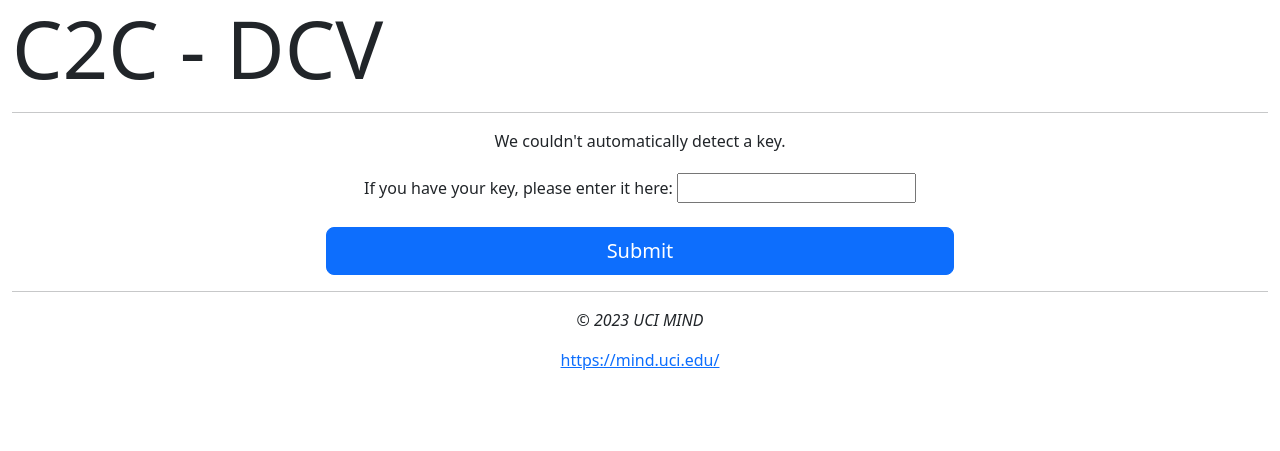
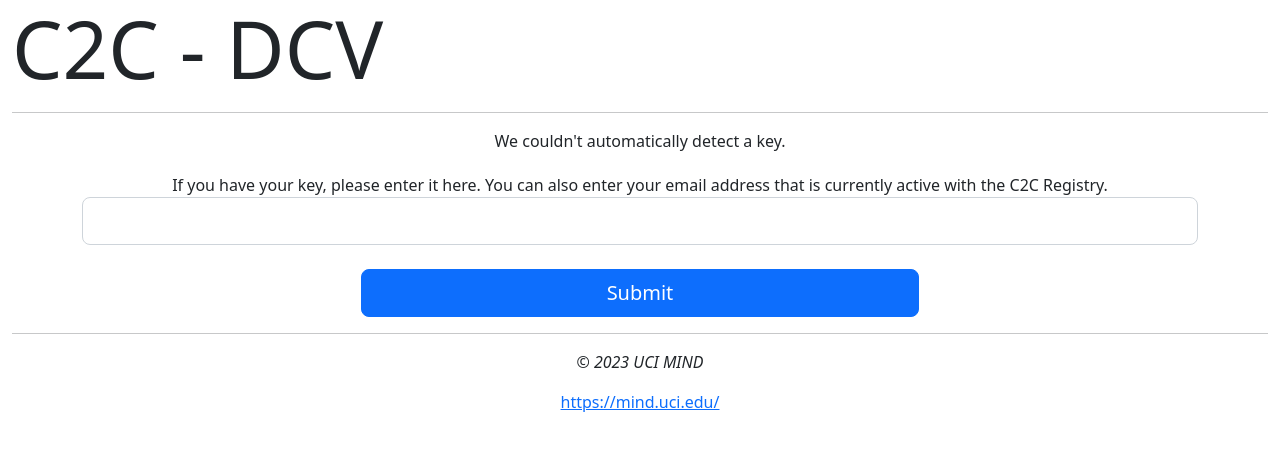
Before and after one commit to iankuys/c2c_survey_app, a Flask app: page /c2c-retention-dce/ in a window 1280 px wide. Shown: the top 451 px of the page. Run offline with Flask 2, Linux system fonts and the light colour scheme; some libraries are stand-ins or nearby versions.

Commit message:
Support email input In case users aren't keen on copying+pasting + Use Bootstrap form field; much nicer looking & collapses better

```diff
--- a/app.py
+++ b/app.py
@@ -1,3 +1,4 @@
+import re
 import urllib.parse
 
 from flask import Blueprint, Flask, redirect, render_template, request, url_for
@@ -15,6 +16,13 @@ ERROR_MESSAGES = {"bad_key": "Invalid key."}
 # Use a Blueprint to prepend URL_PREFIX to all applicable pages
 bp = Blueprint("main_blueprint", __name__, static_folder="static", template_folder="templates")
 
+# Starting with any number of alphanumeric characters (and '.', '+', '_', '-')
+#   followed by a single '@'
+#   followed by any number of alphanumeric characters (and '.', '_', '-')
+#   followed by a single '.'
+#   ending with any number of letters
+EMAIL_REGEX = re.compile(r"^[A-Za-z0-9\.\+_-]+@[A-Za-z0-9\._-]+\.[a-zA-Z]*$")
+
 ################################
 ############ HELPERS ###########
 
@@ -22,8 +30,17 @@ bp = Blueprint("main_blueprint", __name__, static_folder="static", template_fold
 def sanitize_key(key_from_html_string: str) -> str:
     """Decodes and sanitizes user-provided 'keys' (intended to be hashed C2C IDs)."""
     result = urllib.parse.unquote_plus(key_from_html_string).strip()
+    # TODO: check for suspicious characters or substrings
+    return result
+
+
+def is_valid_email_address(potential_email_address: str) -> bool:
+    return bool(EMAIL_REGEX.match(potential_email_address))
+
+
+def lookup_hashed_id_by_email(email_address: str) -> str:
     # TODO
-    return result
+    return "Temporary value"
 
 
 ################################
@@ -47,12 +64,15 @@ def index():
 
 @bp.route("/check", methods=["GET", "POST"])
 def check():
-    # Endpoint that receives data from a user that manually input their key (hashed ID)
-    # to an HTML form on "/"
+    # Endpoint that receives data from a user that manually input their key (hashed ID) to an HTML form on "/"
     # Redirect to "/" with that key to check
     if "key" in request.form and len(request.form["key"]) > 0:
-        user_provided_key = urllib.parse.quote_plus(request.form["key"])
+        user_provided_key = request.form["key"].strip()
+        if is_valid_email_address(user_provided_key):
+            # print("User provided an email address")
+            user_provided_key = lookup_hashed_id_by_email(user_provided_key)
         # print("Got fallback key", user_provided_key)
+        # Don't do any intensive checking here; index() will do that
         return redirect(url_for("main_blueprint.index", key=user_provided_key), code=301)
     return redirect(url_for("main_blueprint.index"), code=301)
 
--- a/templates/index.html
+++ b/templates/index.html
@@ -6,12 +6,15 @@
         style="text-decoration: none; color: #604f03;font-weight: bolder;">×</a>
 </div>{% endif %}
 
-<div class="text-center">
+<div class="container text-center">
     {% if key %}<p class="pb-1">Your key is: <b><code>{{ key }}</code></b></p>
     {% else %}<p class="pb-1">We couldn't automatically detect a key.</p>
     <form action="{{ url_for('main_blueprint.check') }}" method="POST">
-        <label for="key">If you have your key, please enter it here:</label>
-        <input type="text" id="key" name="key">
+        <label for="key">If you have your key, please enter it here. You can also enter your email address that is
+            currently active with the C2C Registry.</label><br />
+        <div class="input-group input-group-lg">
+            <input type="text" class="form-control" style="text-align: center;" id="key" name="key">
+        </div>
         <div class="pt-4 d-grid gap-2 col-6 mx-auto">
             <button type="submit" class="btn btn-primary btn-lg" id="submit_button">Submit</button>
         </div>
```
